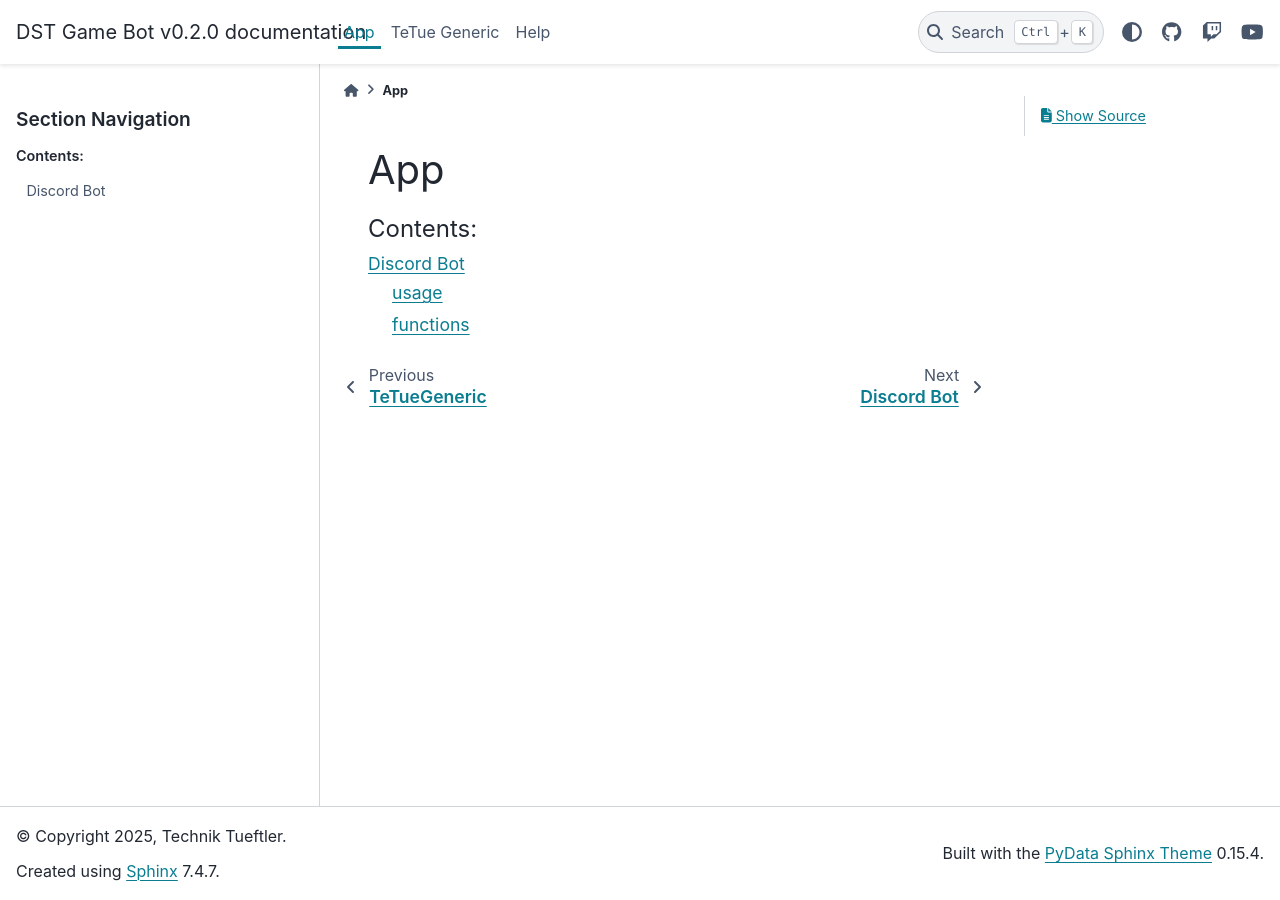
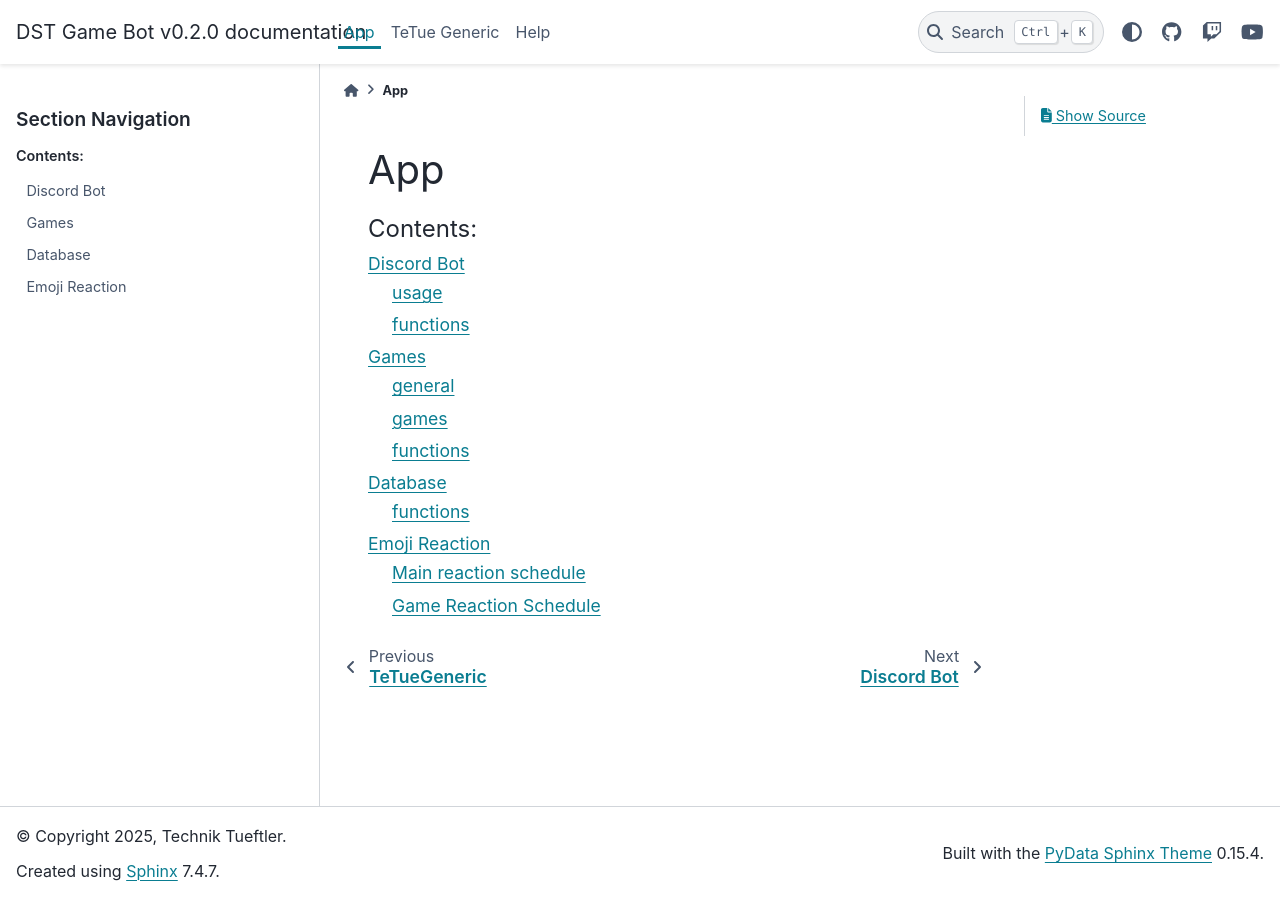
Before and after one commit to Technik-Tueftler/TeTueDSTChallengeBot, a Sphinx documentation site: the page built from docs/src/index.rst, in a window 1280 px wide. Built offline with Sphinx 7.4.7 and the PyData theme 0.15.4, drawn with Linux system fonts in a browser that asks for light colours.

Commit message:
update documentation

```diff
--- a/docs/conf.py
+++ b/docs/conf.py
@@ -29,6 +29,7 @@ intersphinx_mapping = {
     'loguru': ('https://loguru.readthedocs.io/en/stable/', None),
     'requests': ('https://requests.readthedocs.io/en/latest/', None),
     'pydantic': ('https://docs.pydantic.dev/latest', None),
+    'sqlalchemy': ('https://docs.sqlalchemy.org/en/20/', None),
     }
 
 autodoc_member_order = 'bysource'
@@ -47,7 +48,6 @@ sphinxmermaid_mermaid_init = {
     'tertiaryColor': '#2196F3'
   }
 }
-
 
 # -- Options for HTML output -------------------------------------------------
 # https://www.sphinx-doc.org/en/master/usage/configuration.html#options-for-html-output
--- /dev/null
+++ b/docs/src/db.rst
@@ -0,0 +1,7 @@
+Database
+==========================
+
+functions
+------------------
+.. automodule:: src.db
+    :members:
--- a/docs/src/index.rst
+++ b/docs/src/index.rst
@@ -6,3 +6,6 @@ App
    :caption: Contents:
 
    discord_bot
+   game
+   db
+   reaction
```
Also changed, not shown: docs/src/game.rst (added, +33 -0 lines), docs/src/reaction.rst (added, +42 -0 lines).
